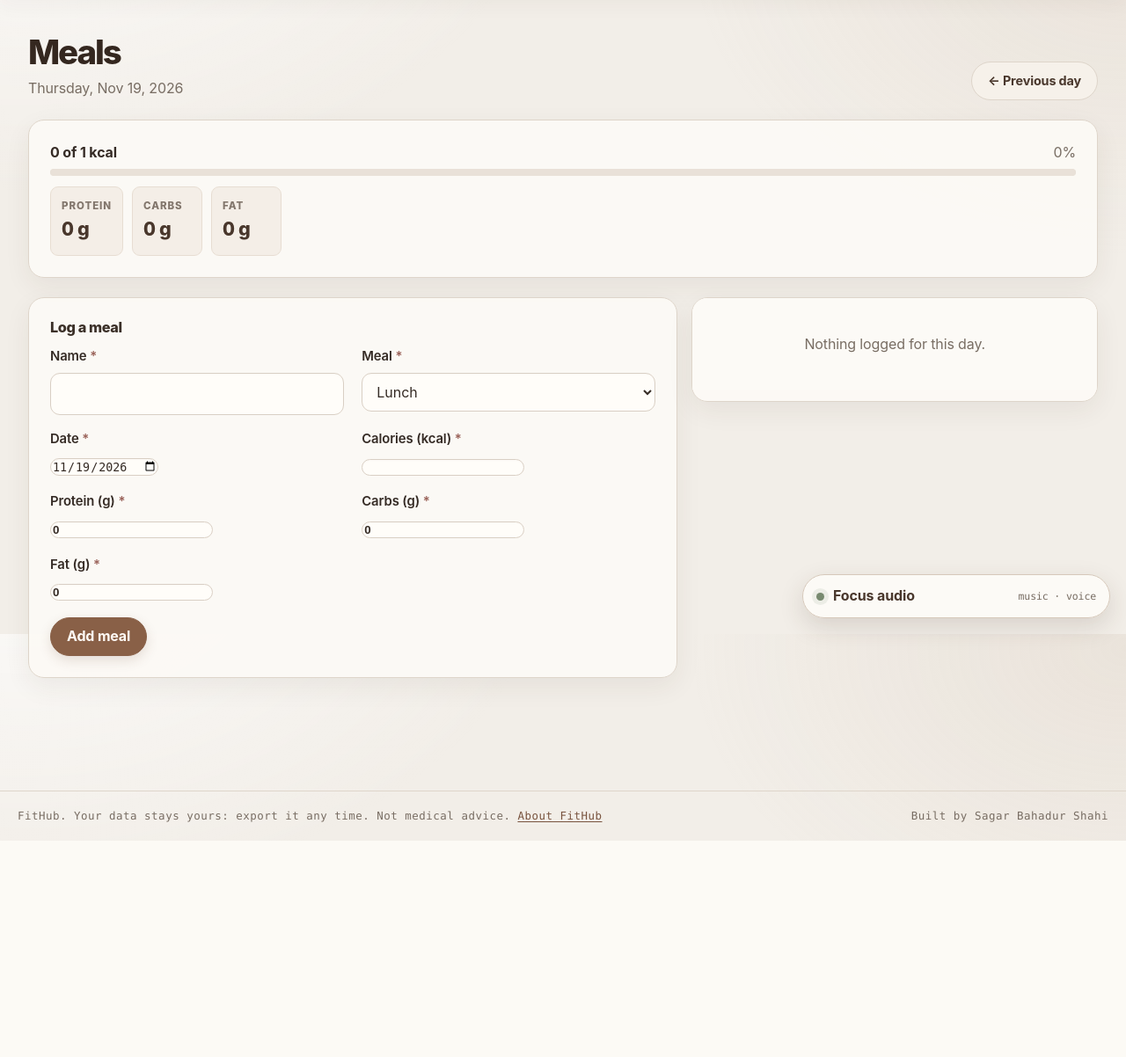
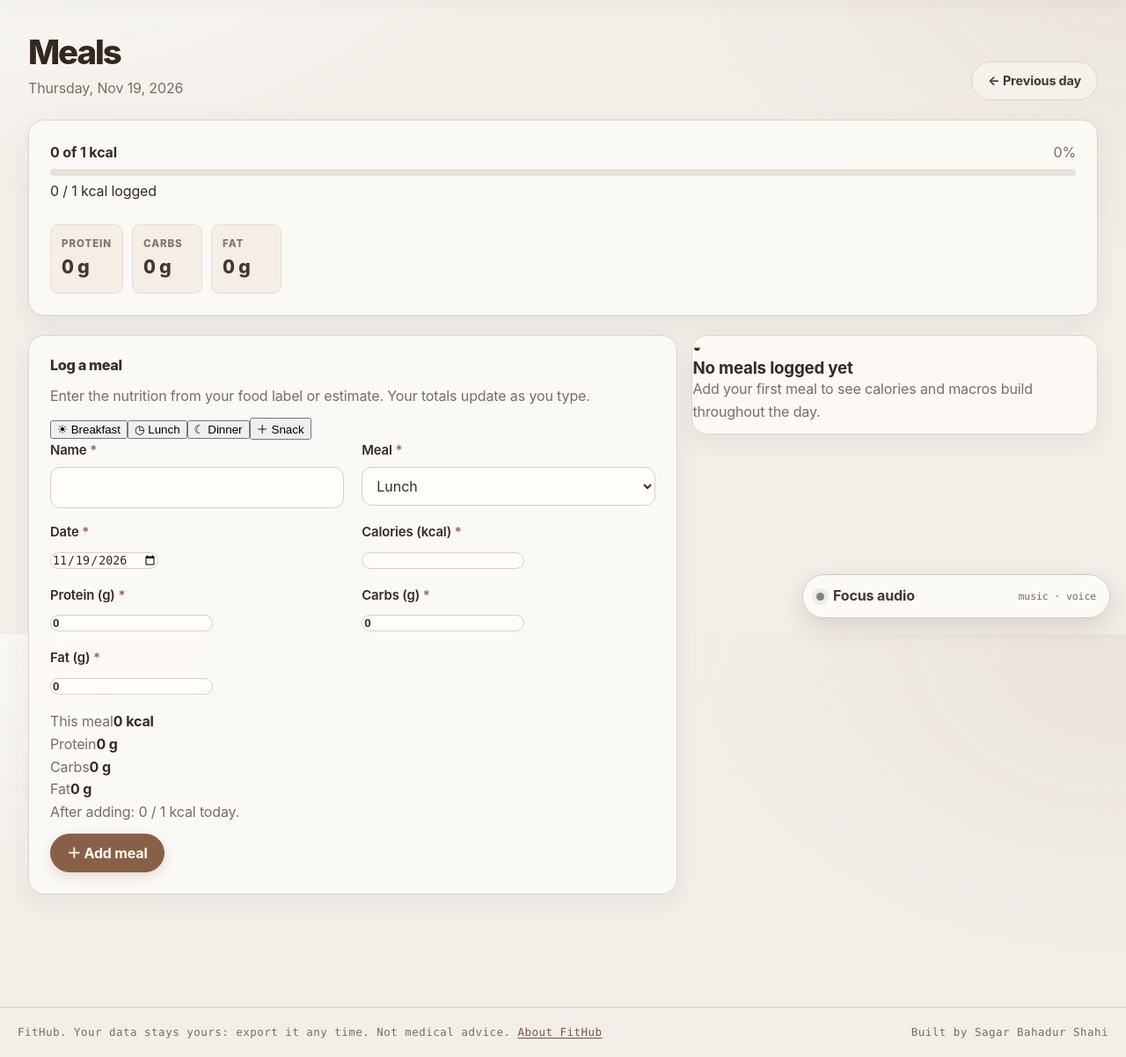
Before and after one commit to Sagar-Shahi/fitness-hub, a Django app: page /app/meals/ in a window 1280 px wide. Shown: the part 79-1281 px from the top of the page at 88% size. Before the commit the page ends 1035 px from the top, so only its background shows below. Run offline with Django 5.2, Linux system fonts and the light colour scheme; a user stored in the database is signed in; tables that the repository leaves empty hold one stand-in row (values such as "Sample post"); parts of the project's set-up code (start-up, migrations or seed data) failed here and were passed over; some libraries are stand-ins or nearby versions.

Commit message:
Make meal logging interactive and practical

```diff
--- a/templates/tracker/meals.html
+++ b/templates/tracker/meals.html
@@ -1,5 +1,45 @@
 {% extends 'base.html' %}
-{% block title %}Meals · FitHub{% endblock %}
+{% block title %}Meals · FitHub<script>
+(function () {
+  var form = document.getElementById('meal-entry-form');
+  if (!form) return;
+  var fields = {
+    calories: form.querySelector('[name="calories"]'),
+    protein: form.querySelector('[name="protein_g"]'),
+    carbs: form.querySelector('[name="carbs_g"]'),
+    fat: form.querySelector('[name="fat_g"]')
+  };
+  var current = {
+    calories: {{ totals.calories|default:0 }},
+    protein: {{ totals.protein|default:0 }},
+    carbs: {{ totals.carbs|default:0 }},
+    fat: {{ totals.fat|default:0 }}
+  };
+  function value(field) { return Math.max(0, Number(field && field.value) || 0); }
+  function update() {
+    Object.keys(fields).forEach(function (key) {
+      var amount = value(fields[key]);
+      var node = document.getElementById('meal-preview-' + key);
+      if (node) node.textContent = amount;
+    });
+    var after = current.calories + value(fields.calories);
+    var note = document.getElementById('meal-after-add');
+    if (note) note.textContent = 'After adding: ' + after + ' / {{ target }} kcal today (' + Math.round(after / Math.max(1, {{ target }}) * 100) + '%).';
+  }
+  Object.keys(fields).forEach(function (key) {
+    if (fields[key]) fields[key].addEventListener('input', update);
+  });
+  form.querySelectorAll('[data-meal-kind]').forEach(function (button) {
+    button.addEventListener('click', function () {
+      var select = form.querySelector('[name="kind"]');
+      if (select) { select.value = button.getAttribute('data-meal-kind'); select.dispatchEvent(new Event('change', {bubbles:true})); }
+      form.querySelectorAll('[data-meal-kind]').forEach(function (item) { item.setAttribute('aria-pressed', item === button ? 'true' : 'false'); });
+    });
+  });
+  update();
+})();
+</script>
+{% endblock %}
 {% block content %}
 <div class="page-head">
   <div><h1>Meals</h1><p class="muted">{{ day|date:"l, M j, Y" }}</p></div>
@@ -9,12 +49,13 @@
   </nav>
 </div>
 
-<section class="card">
+<section class="card meals-overview">
   <div class="progress-row">
     <div class="goal-ring"><strong>{{ totals.calories }} of {{ target }} kcal</strong><span class="muted">{{ percent }}%</span></div>
     <progress class="meter" max="100" value="{{ percent }}" aria-label="Calories against target">{{ percent }}%</progress>
+    <p class="meal-goal-note">{% if percent >= 100 %}Daily calorie target reached{% else %}{{ target|add:"-"|default:"" }}{% endif %}<span>{{ totals.calories }} / {{ target }} kcal logged</span></p>
   </div>
-  <dl class="macro-row">
+  <dl class="macro-row meals-macros">
     <div><dt>Protein</dt><dd>{{ totals.protein }} g</dd></div>
     <div><dt>Carbs</dt><dd>{{ totals.carbs }} g</dd></div>
     <div><dt>Fat</dt><dd>{{ totals.fat }} g</dd></div>
@@ -22,8 +63,10 @@
 </section>
 
 <div class="two-col">
-  <form class="card form-card" method="post" novalidate>
+  <form class="card form-card meal-entry-card" method="post" novalidate id="meal-entry-form">
     <h2 class="card-title">Log a meal</h2>
+    <p class="muted meal-form-intro">Enter the nutrition from your food label or estimate. Your totals update as you type.</p>
+    <div class="meal-kind-shortcuts" aria-label="Choose meal type"><button type="button" data-meal-kind="breakfast">☀ Breakfast</button><button type="button" data-meal-kind="lunch">◷ Lunch</button><button type="button" data-meal-kind="dinner">☾ Dinner</button><button type="button" data-meal-kind="snack">＋ Snack</button></div>
     {% csrf_token %}
     {% if form.non_field_errors %}<div class="form-errors" role="alert">{% for e in form.non_field_errors %}<p>{{ e }}</p>{% endfor %}</div>{% endif %}
     <div class="form-grid">
@@ -35,10 +78,13 @@
       {% include 'partials/field.html' with field=form.carbs_g %}
       {% include 'partials/field.html' with field=form.fat_g %}
     </div>
-    <div class="form-actions"><button class="btn btn-primary" type="submit">Add meal</button></div>
+    <section class="meal-live-preview" aria-live="polite" aria-atomic="true"><div><span class="muted">This meal</span><strong><span id="meal-preview-kcal">0</span> kcal</strong></div><div><span class="muted">Protein</span><strong><span id="meal-preview-protein">0</span> g</strong></div><div><span class="muted">Carbs</span><strong><span id="meal-preview-carbs">0</span> g</strong></div><div><span class="muted">Fat</span><strong><span id="meal-preview-fat">0</span> g</strong></div></section>
+    <p class="meal-after-add muted" id="meal-after-add">After adding: {{ totals.calories }} / {{ target }} kcal today.</p>
+    <div class="form-actions"><button class="btn btn-primary" type="submit">＋ Add meal</button></div>
   </form>
-  <section class="card flush">
+  <section class="card flush meal-history-card">
     {% if items %}
+    <div class="meal-history-heading"><h2 class="card-title">Food log</h2><span class="muted">{{ items|length }} entr{{ items|length|pluralize:"y,ies" }}</span></div>
     <div class="table-wrap">
       <table class="table">
         <thead><tr><th scope="col">Meal</th><th scope="col" class="num">kcal</th><th scope="col" class="num">P / C / F</th><th scope="col"><span class="visually-hidden">Actions</span></th></tr></thead>
@@ -50,7 +96,7 @@
         </tbody>
       </table>
     </div>
-    {% else %}<p class="muted empty-state">Nothing logged for this day.</p>{% endif %}
+    {% else %}<div class="meal-empty-state"><span aria-hidden="true">◒</span><h3>No meals logged yet</h3><p class="muted">Add your first meal to see calories and macros build throughout the day.</p></div>{% endif %}
   </section>
 </div>
 {% endblock %}
```
